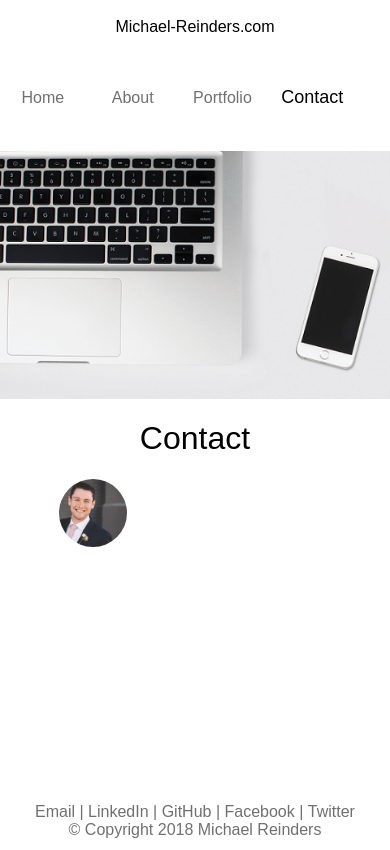
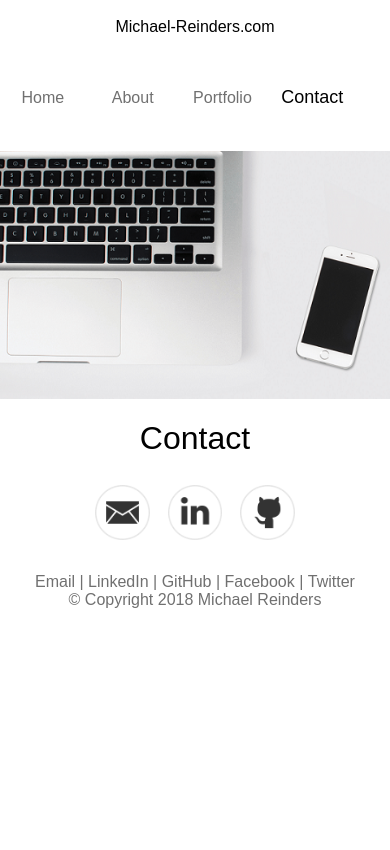
Before and after one commit to mreinders13/michael-reinders.com, a plain HTML site: page contact.html in a window 390 px wide. Drawn offline with Linux system fonts and the light colour scheme; a web font is replaced by a local one.

Commit message:
Finished simple contact

```diff
--- a/contact.html
+++ b/contact.html
@@ -12,7 +12,6 @@
 <div id="siteTitle">
 <p>Michael-Reinders.com</p>
 </div>
-
 <div id="nav-bar">
 <nav><a class="nav-class" href="/">Home</a> <a class="nav-class" href="/about">About</a> <a class="nav-class" href="/portfolio">Portfolio</a> <a class="nav-class, active" href="/contact">Contact</a></nav>
 </div>
@@ -27,19 +26,12 @@
 <div id="page-main-content">
 <h1 style="font-weight: 100;">Contact</h1>
 
-<p>
-<img src="img/profile.jpg" alt="Profile Photo" style="border-radius: 50%; max-width: 25%;"  />
-<br />
-<br />
-<br />
-<br />
-<br />
-<br />
-<br />
-<br />
-&nbsp;</p>
+<p style="text-align: center;">
+	<a href="mailto:michael.h.reinders@gmail.com"><img class="clickable-icon" src="img/email.png" alt="Email" /></a>
+	<a href="https://www.linkedin.com/in/michaelhreinders/" target="_blank"><img class="clickable-icon" target="_blank" src="img/linkedin.png" alt="LinkedIn" /></a>
+	<a href="https://github.com/mreinders13" target="_blank"><img class="clickable-icon" target="_blank" src="img/github.png" alt="GitHub" /></a>
+</p>
 </div>
-
 <footer>
 <p id="footer"><a href="mailto:michael.h.reinders@gmail.com">Email</a> | <a href="https://www.linkedin.com/in/michaelhreinders/" target="_blank">LinkedIn</a> | <a href="https://github.com/mreinders13" target="_blank">GitHub</a> | <a href="https://www.facebook.com/michael.reinders.31?ref=bookmarks" target="_blank">Facebook</a> | <a href="https://twitter.com/mreinders13" target="_blank">Twitter</a><br />
 &copy; Copyright 2018 Michael Reinders</p>
--- a/css/screenResponse.css
+++ b/css/screenResponse.css
@@ -71,3 +71,26 @@
         margin: 0;
     }
 }
+
+/*-------------------------Contact Logo Response-----------------------------*/
+.clickable-icon {
+    display:inline-block;
+    margin: 10%;
+    text-align:center;
+}
+
+@media screen and (max-width: 1000px) {
+    .clickable-icon {
+        margin: 5%;
+    }
+}
+
+@media screen and (max-width: 410px) {
+    .clickable-icon {
+        margin: 2.5%;
+
+    }
+    img.clickable-icon {
+        max-width: 20%;
+    }
+}
```
Also changed, not shown: img/email.png (added), img/github.png (added), img/linkedin.png (added), 1 other file.
